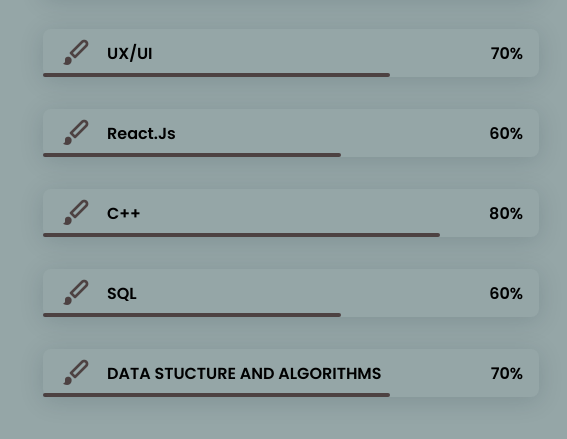
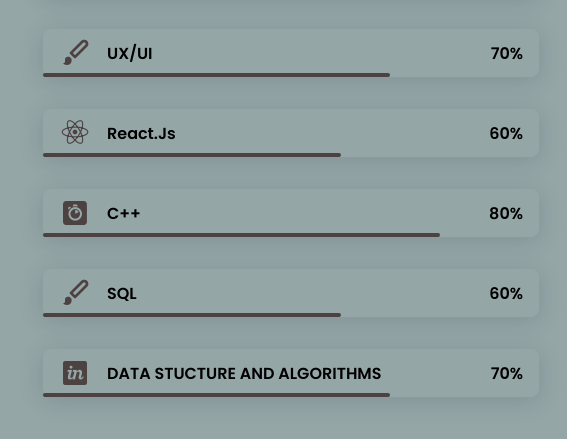
Before and after one commit to manenderbhati188/My-Portfolio, a plain HTML site: page index.html in a window 1280 px wide. Shown: the part 1667-2106 px from the top of the page, 85-652 px from the left. Drawn offline with nearby package versions, Linux system fonts and the light colour scheme; a script that the page names is missing.

Commit message:
Update index.html

```diff
--- a/index.html
+++ b/index.html
@@ -115,7 +115,7 @@
                         </div>
                         <div class="skills__data">
                             <div class="skills__names">
-                                <i class='bx bxs-paint skills__icon'></i>
+                                <i class='bx bxl-react skills__icon'></i>
                                 <span class="skills__name">React.Js</span>
                             </div>
                             <div class="skills__bar skills_react">
@@ -127,7 +127,7 @@
                         </div>
                         <div class="skills__data">
                             <div class="skills__names">
-                                <i class='bx bxs-paint skills__icon'></i>
+                                <i class='bx bxl-algolia skills__icon'></i>
                                 <span class="skills__name">C++</span>
                             </div>
                             <div class="skills__bar skills_c">
@@ -151,7 +151,7 @@
                         </div>
                         <div class="skills__data">
                             <div class="skills__names">
-                                <i class='bx bxs-paint skills__icon'></i>
+                                <i class='bx bxl-invision skills__icon'></i>
                                 <span class="skills__name">DATA STUCTURE AND ALGORITHMS</span>
                             </div>
                             <div class="skills__bar skills-dsa">
```
